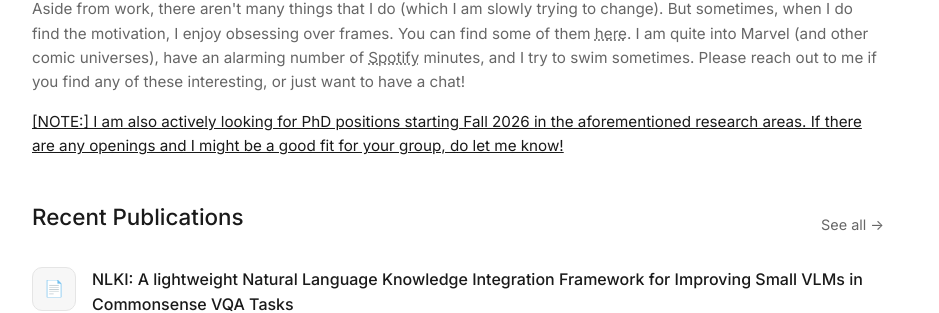
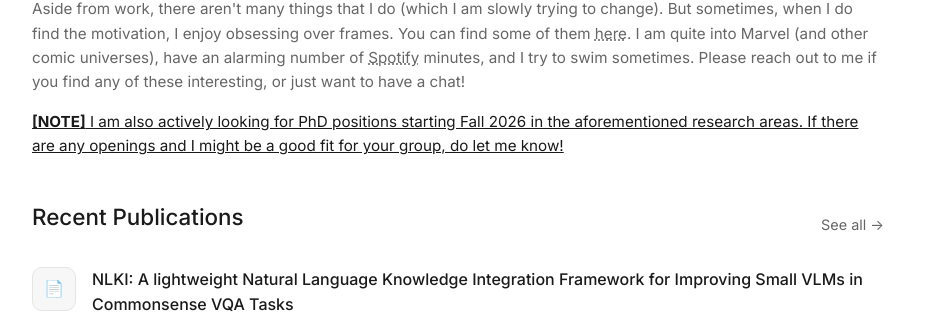
Before and after one commit to SwapnanilMukherjee/swapnanilmukherjee.github.io, a Jekyll site: the page built from index.md, in a window 1280 px wide and 900 px high, scrolled down 392 px. Shown: the part 148-461 px from the top of the window, without its empty margins (182-1121 px from the left). Built offline with Jekyll 4.4.1, drawn with Linux system fonts in a browser that asks for light colours.

Commit message:
minor edit

```diff
--- a/index.md
+++ b/index.md
@@ -49,7 +49,7 @@ layout: default
   <p>I am currently an intern at the <a href="https://precog.iiit.ac.in/" target="_blank">Precog Lab</a> at IIIT Hyderabad where I am exploring representational alignment between modalities and its implication on downstream tasks in collaboration with <a href="https://www.microsoft.com/en-us/research/lab/microsoft-research-india/" target="_blank"> Microsoft Research India</a>. I am also pursuing my undergraduate thesis on <a href="https://arxiv.org/abs/2209.07662" target="_blank">neurosymbolic methods</a> for verifiable and grounded Visual Question Answering (VQA), under the supervision of <a href="https://www.ashoka.edu.in/profile/debayan-gupta/" target="_blank">Prof. Debayan Gupta</a> (Ashoka University) and <a href="https://adityasomak.github.io/#about" target="_blank">Prof. Somak Aditya</a> (IIT Kharagpur). For more details, check out my <a href="https://github.com/SwapnanilMukherjee/swapnanilmukherjee.github.io/blob/main/assets/CV.pdf>">CV</a>, or look at my <a href="/research">research</a>.
   </p>
   <p>Aside from work, there aren't many things that I do (which I am slowly trying to change). But sometimes, when I do find the motivation, I enjoy obsessing over frames. You can find some of them <a href="/gallery">here</a>. I am quite into Marvel (and other comic universes), have an alarming number of <a href="https://open.spotify.com/listeningstats/share/4tgKHIWTjT4y1C9eMLqeIu?si=WWctd3MwQ_iZfaAQZod70A&lang=en&uri=spotify%3Alisteningstats" target="_blank">Spotify</a> minutes, and I try to swim sometimes. Please reach out to me if you find any of these interesting, or just want to have a chat!</p>
-  <p class="note"> [NOTE:] I am also actively looking for PhD positions starting Fall 2026 in the aforementioned research areas. If there are any openings and I might be a good fit for your group, do let me know!</p>
+  <p class="note"> <b>[NOTE]</b> I am also actively looking for PhD positions starting Fall 2026 in the aforementioned research areas. If there are any openings and I might be a good fit for your group, do let me know!</p>
 </div>
 
 <!-- Recent Publications -->
```
Also changed, not shown: _pages/research.md (+1 -1 lines).
